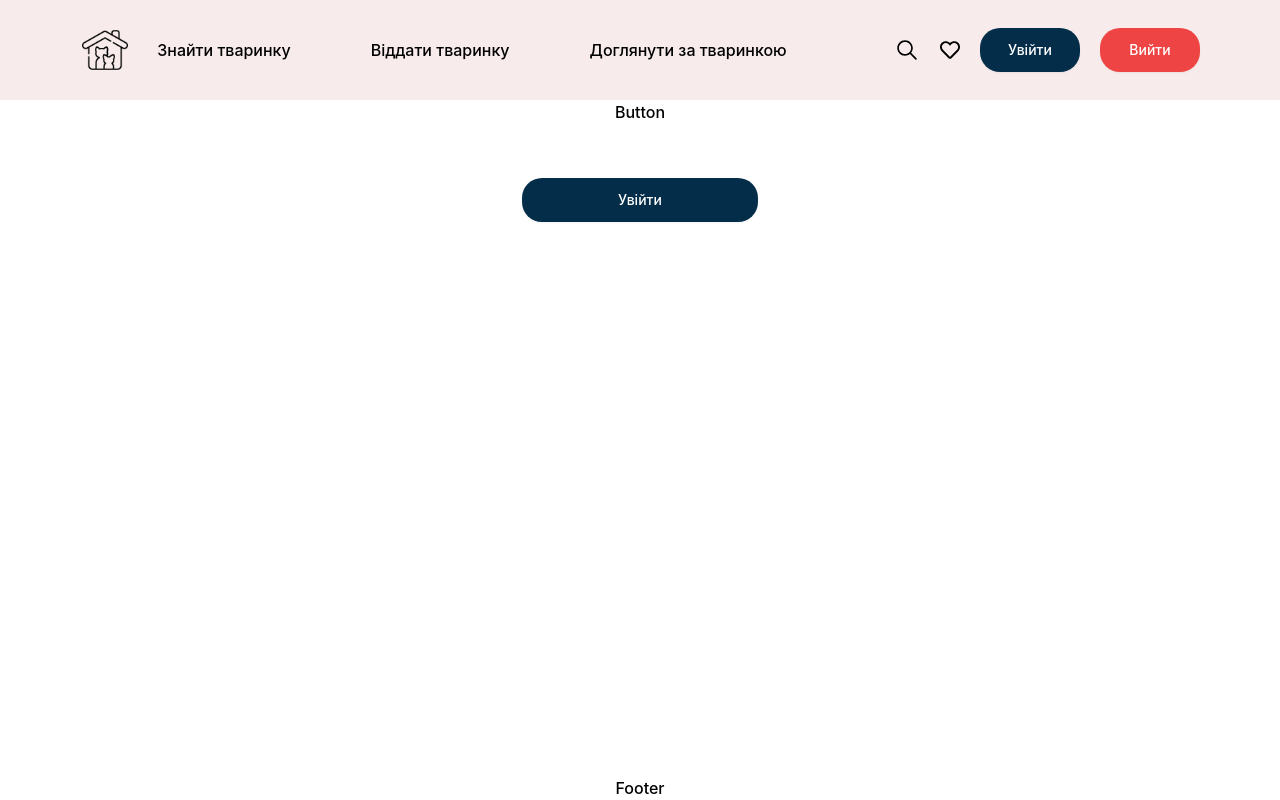
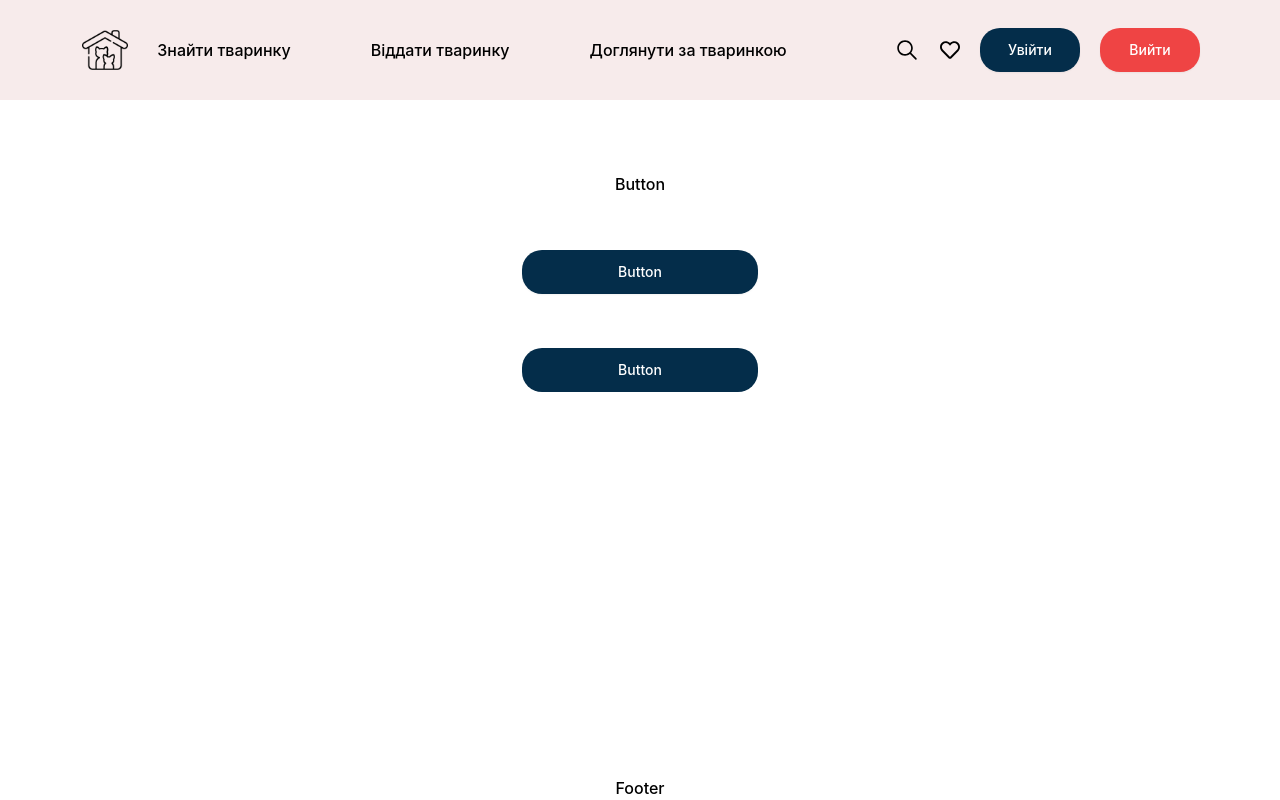
Before and after one commit to Dim-Tvarin/frontend, a React (Vite) app: page /components in a window 1280 px wide. Built offline with nearby package versions, Linux system fonts and the light colour scheme.

Commit message:
fix: ts conflict

```diff
--- a/src/components/CustomButton.tsx
+++ b/src/components/CustomButton.tsx
@@ -7,7 +7,7 @@ interface CustomButtonProps extends React.ComponentProps<typeof Button> {
     type?: 'button' | 'submit' | 'reset';
     styleType?: 'defaultButton' | 'redButton';
 }
-
+// Этот файл лишний, его надо удалить
 export const CustomButton = ({
     children,
     styleType,
--- a/src/components/components/ui/button.tsx
+++ b/src/components/components/ui/button.tsx
@@ -3,7 +3,8 @@ import { Slot } from '@radix-ui/react-slot';
 import { cva, type VariantProps } from 'class-variance-authority';
 
 import { cn } from 'components/lib/utils';
-
+// Все типы кнопок описываются ниже, нужно удалить лишние варианты и добавить нужные, проверить, чтоб все стили были правильные
+//  У нас остается только этот файл с батаном и использоваться будет как <Button variant="..." />
 const buttonVariants = cva(
     "inline-flex items-center justify-center gap-2 whitespace-nowrap rounded-md text-sm font-medium transition-[color,box-shadow] disabled:pointer-events-none disabled:opacity-50 [&_svg]:pointer-events-none [&_svg:not([class*='size-'])]:size-4 [&_svg]:shrink-0 outline-none focus-visible:border-ring focus-visible:ring-ring/50 focus-visible:ring-[3px] aria-invalid:ring-destructive/20 dark:aria-invalid:ring-destructive/40 aria-invalid:border-destructive",
     {
--- a/src/pages/Components.tsx
+++ b/src/pages/Components.tsx
@@ -3,10 +3,13 @@ import { CustomButton } from 'components/CustomButton';
 
  const Components = () => {
     return (
-        <div className="flex flex-col">
+        <div className="flex flex-col mt-72">
             Button
-           <CustomButton type="submit" styleType="defaultButton">
-                Увійти
+           <CustomButton styleType="defaultButton" variant="default" >
+                Button
+            </CustomButton>
+            <CustomButton styleType="defaultButton" variant="link" >
+                Button
             </CustomButton>
         </div>
     );
--- a/tsconfig.json
+++ b/tsconfig.json
@@ -9,7 +9,7 @@
         "skipLibCheck": true,
 
         /* Bundler mode */
-        "moduleResolution": "bundler",
+        "moduleResolution": "node",
         "allowImportingTsExtensions": true,
         "isolatedModules": true,
         "moduleDetection": "force",
```
Also changed, not shown: 1 other file (tests, documents, lock files or other folders).
